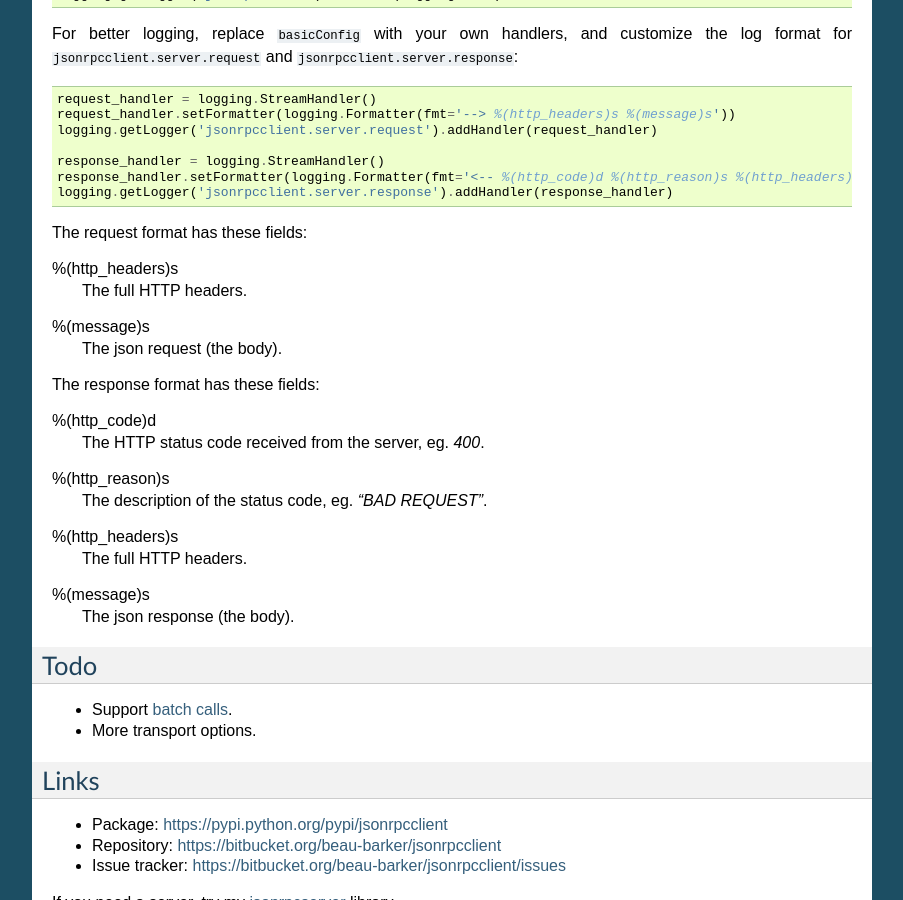
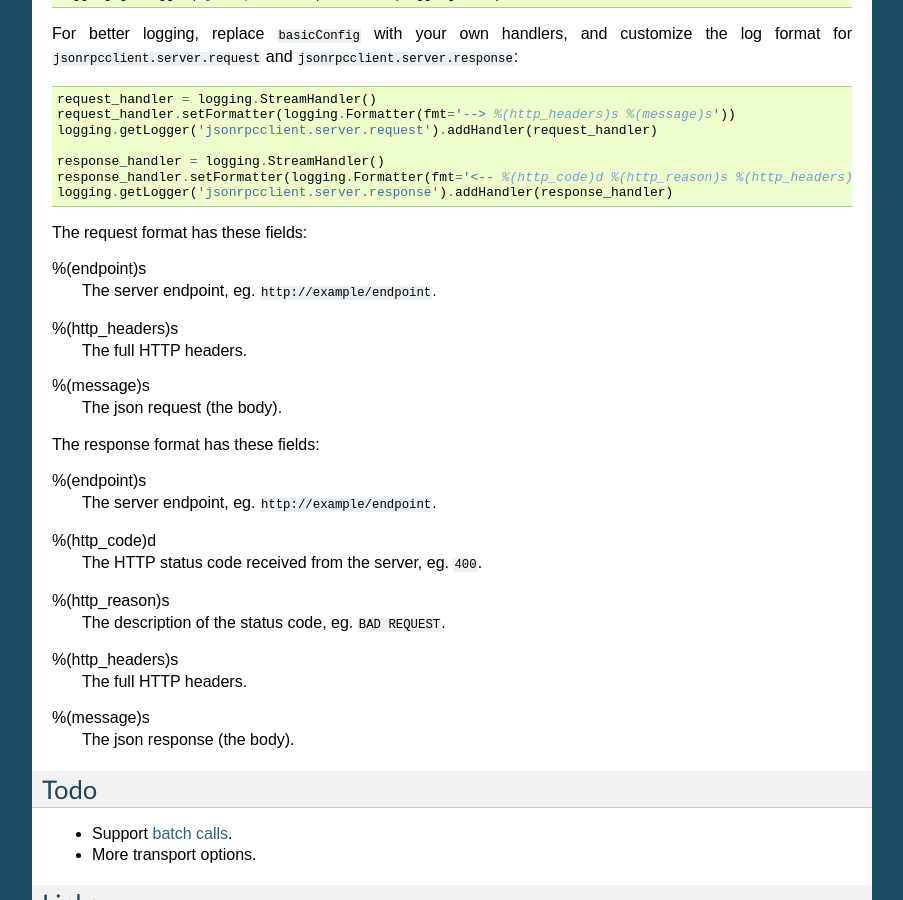
Before and after one commit to explodinglabs/jsonrpcclient, a Sphinx documentation site: the page built from doc/index.rst, in a window 1280 px wide and 900 px high, scrolled down 2169 px. Shown: the whole window, without its empty margins (198-1101 px from the left). Built offline with Sphinx 7.4.7, drawn with Linux system fonts in a browser that asks for light colours.

```diff
--- a/HISTORY.rst
+++ b/HISTORY.rst
@@ -1,5 +1,10 @@
 Release History
 ---------------
+
+1.1.7 (2015-05-20)
+^^^^^^^^^^^^^^^^^^
+
+- Include the server endpoint in log entries.
 
 1.1.6 (2015-05-09)
 ^^^^^^^^^^^^^^^^^^
--- a/doc/index.rst
+++ b/doc/index.rst
@@ -140,6 +140,9 @@ customize the log format for ``jsonrpcclient.server.request`` and
 
 The request format has these fields:
 
+%(endpoint)s
+    The server endpoint, eg. ``http://example/endpoint``.
+
 %(http_headers)s
     The full HTTP headers.
 
@@ -148,11 +151,14 @@ The request format has these fields:
 
 The response format has these fields:
 
+%(endpoint)s
+    The server endpoint, eg. ``http://example/endpoint``.
+
 %(http_code)d
-    The HTTP status code received from the server, eg. *400*.
+    The HTTP status code received from the server, eg. ``400``.
 
 %(http_reason)s
-    The description of the status code, eg. *"BAD REQUEST"*.
+    The description of the status code, eg. ``BAD REQUEST``.
 
 %(http_headers)s
     The full HTTP headers.
--- a/setup.py
+++ b/setup.py
@@ -34,7 +34,7 @@ class Tox(TestCommand):
 
 setup(
     name='jsonrpcclient',
-    version='1.1.6',
+    version='1.1.7',
     description='JSON-RPC client library.',
     long_description=readme + '\n\n' + history,
     author='Beau Barker',
```
